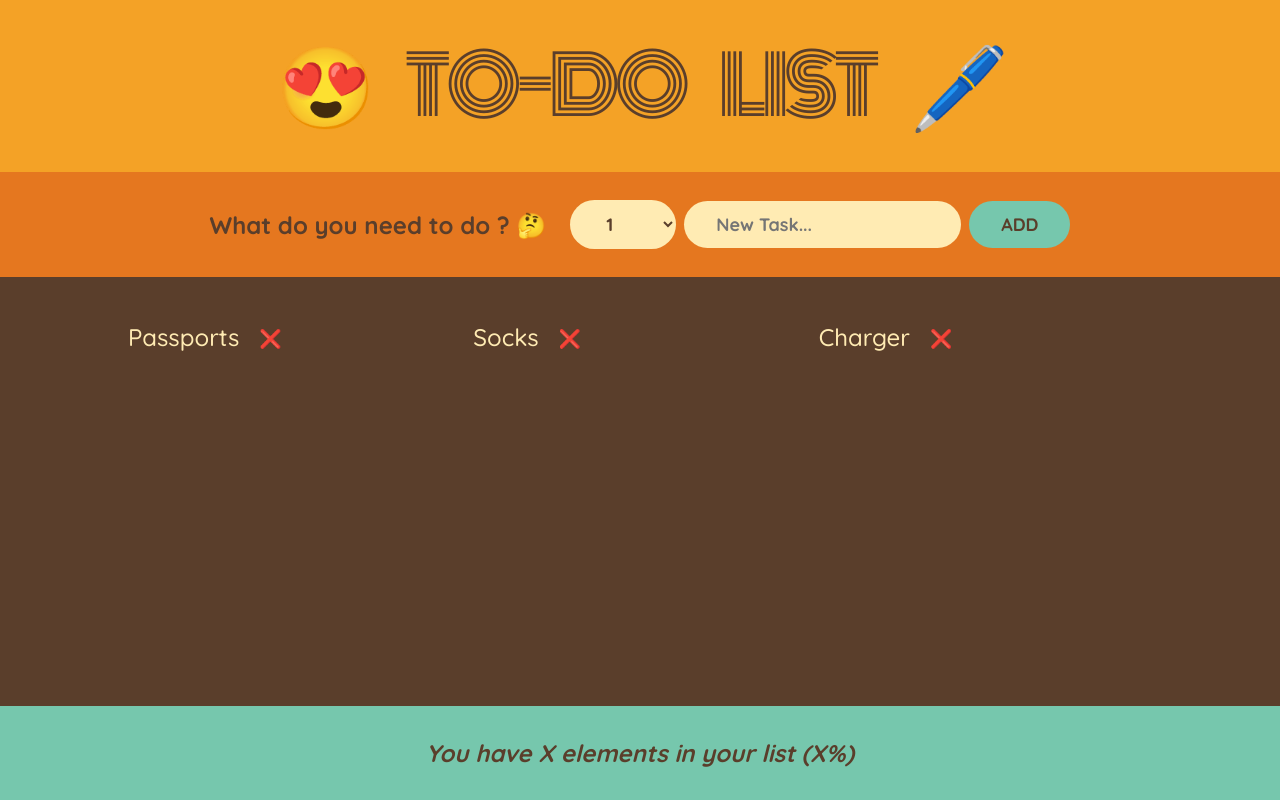
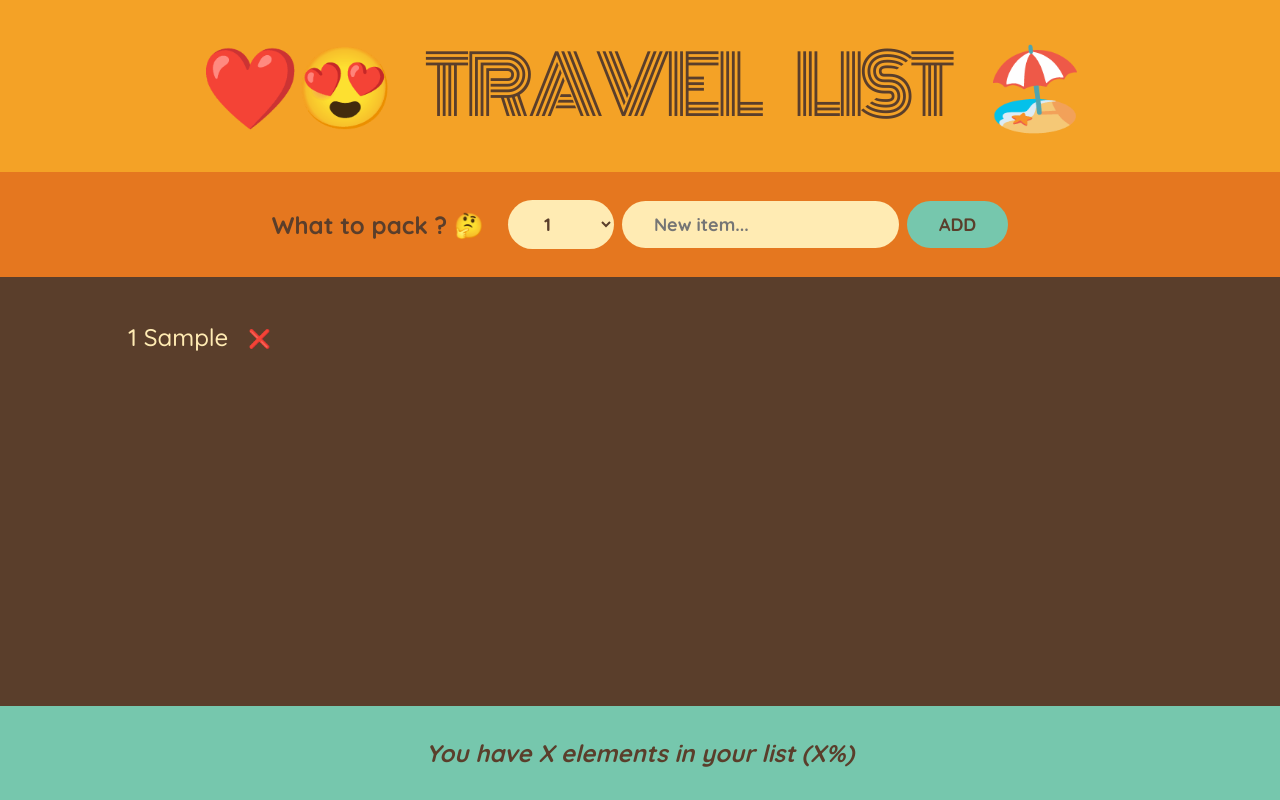
Before and after one commit to Abanoubmedhatseif/reactTravelList, a React (Create React App) app: page / in a window 1280 px wide. Both pictures are taken after typing "Sample" into the empty fields and a click on the button "ADD". Built offline with nearby package versions, Linux system fonts and the light colour scheme; the HTML template or start-up script is replaced by a standard one.

Commit message:
made the list dynamic and added delete function

```diff
--- a/src/App.js
+++ b/src/App.js
@@ -1,46 +1,56 @@
 import { useState } from "react";
 
-const initialItems = [
-  { id: 1, description: "Passports", quantity: 2, packed: false },
-  { id: 2, description: "Socks", quantity: 12, packed: true },
-  { id: 2, description: "Charger", quantity: 1, packed: false },
-];
+// const initialItems = [
+//   { id: 1, description: "Passports", quantity: 2, packed: false },
+//   { id: 2, description: "Socks", quantity: 12, packed: true },
+//   { id: 2, description: "Charger", quantity: 1, packed: false },
+// ];
 
 export default function App() {
+  const [items, setItems] = useState([]);
+
+  function handleAddItems(newItem) {
+    setItems([...items, newItem]);
+  }
+
+  function handleDelete(itemToDelete) {
+    setItems(items.filter((item) => item !== itemToDelete));
+  }
+
   return (
     <div className="app">
       <Logo />
-      <Form />
-      <Todolist />
+      <Form handleAddItems={handleAddItems} />
+      <Todolist items={items} handleDelete={handleDelete} />
       <Stats />
-      {/* <TestForm /> */}
     </div>
   );
 }
 
 function Logo() {
-  return <h1> 😍 To-do List 🖊️ </h1>;
+  return <h1> ❤️😍 Travel List 🏖️ </h1>;
 }
 
-function Form() {
-  const [task, setTask] = useState("");
-  const [number, setNumber] = useState(1);
+function Form({ handleAddItems }) {
+  const [item, setitem] = useState("");
+  const [quantity, setquantity] = useState(1);
 
   function handleSubmit(e) {
     e.preventDefault();
-    if (!task) return;
-    const newTask = { task, number, done: false, id: Date.now() };
-    console.log(newTask);
-    setTask("");
-    setNumber(1);
+    if (!item) return;
+    const newitem = { item, quantity, packed: false, id: Date.now() };
+    console.log(newitem);
+    handleAddItems(newitem);
+    setitem("");
+    setquantity(1);
   }
 
   return (
     <form className="add-form" onSubmit={handleSubmit}>
-      <h3>What do you need to do ? 🤔</h3>
+      <h3>What to pack ? 🤔</h3>
       <select
-        value={number}
-        onChange={(e) => setNumber(Number(e.target.value))}
+        value={quantity}
+        onChange={(e) => setquantity(Number(e.target.value))}
       >
         {Array.from({ length: 20 }, (_, i) => i + 1).map((num) => (
           <option value={num} key={num}>
@@ -50,34 +60,33 @@ function Form() {
       </select>
       <input
         type="text"
-        placeholder="New Task..."
-        value={task}
-        onChange={(e) => setTask(e.target.value)}
+        placeholder="New item..."
+        value={item}
+        onChange={(e) => setitem(e.target.value)}
       ></input>
       <button>Add</button>
     </form>
   );
 }
-function Todolist() {
+function Todolist({ items, handleDelete }) {
   return (
     <div className="list">
       <ul>
-        {initialItems.map((item) => (
-          <Item task={item} key={item.id} />
+        {items.map((item) => (
+          <Item item={item} key={item.id} handleDelete={handleDelete} />
         ))}
       </ul>
     </div>
   );
 }
 
-function Item({ task }) {
+function Item({ item, handleDelete }) {
   return (
     <li>
-      <span style={task.done ? { textDecoration: "line-through" } : {}}>
-        {/* {task.quantity} */}
-        {task.description}
+      <span style={item.packed ? { textDecoration: "line-through" } : {}}>
+        {item.quantity} {item.item}
       </span>
-      <button>❌</button>
+      <button onClick={() => handleDelete(item)}>❌</button>
     </li>
   );
 }
@@ -90,30 +99,30 @@ function Stats() {
   );
 }
 
-function TestForm() {
-  const [testValue, setValue] = useState("");
-  const [testNumber, setNumber] = useState(1);
+// function TestForm() {
+//   const [testValue, setValue] = useState("");
+//   const [testNumber, setNumber] = useState(1);
 
-  function handleTestSubmit(e) {
-    e.preventDefault();
-    console.log(testNumber + " " + testValue);
-    setValue("");
-    setNumber(1);
-  }
+//   function handleTestSubmit(e) {
+//     e.preventDefault();
+//     console.log(testNumber + " " + testValue);
+//     setValue("");
+//     setNumber(1);
+//   }
 
-  return (
-    <form onSubmit={handleTestSubmit}>
-      <input
-        type="text"
-        placeholder="new Task..."
-        onChange={(e) => setValue(e.target.value)}
-      ></input>
-      <select onChange={(e) => setNumber(e.target.value)}>
-        <option value={1}>1</option>
-        <option value={2}>2</option>
-        <option value={3}>3</option>
-      </select>
-      <button>Submit</button>
-    </form>
-  );
-}
+//   return (
+//     <form onSubmit={handleTestSubmit}>
+//       <input
+//         type="text"
+//         placeholder="new item..."
+//         onChange={(e) => setValue(e.target.value)}
+//       ></input>
+//       <select onChange={(e) => setNumber(e.target.value)}>
+//         <option value={1}>1</option>
+//         <option value={2}>2</option>
+//         <option value={3}>3</option>
+//       </select>
+//       <button>Submit</button>
+//     </form>
+//   );
+// }
```
